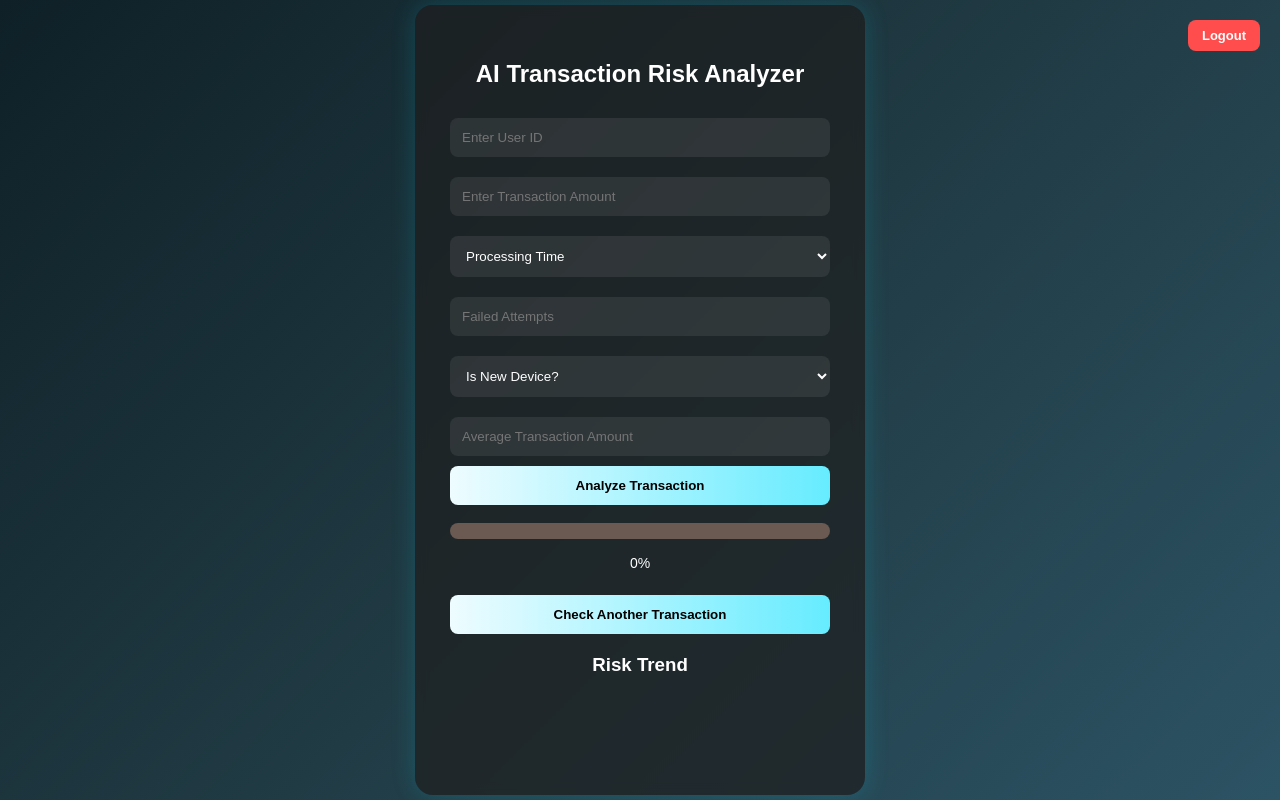
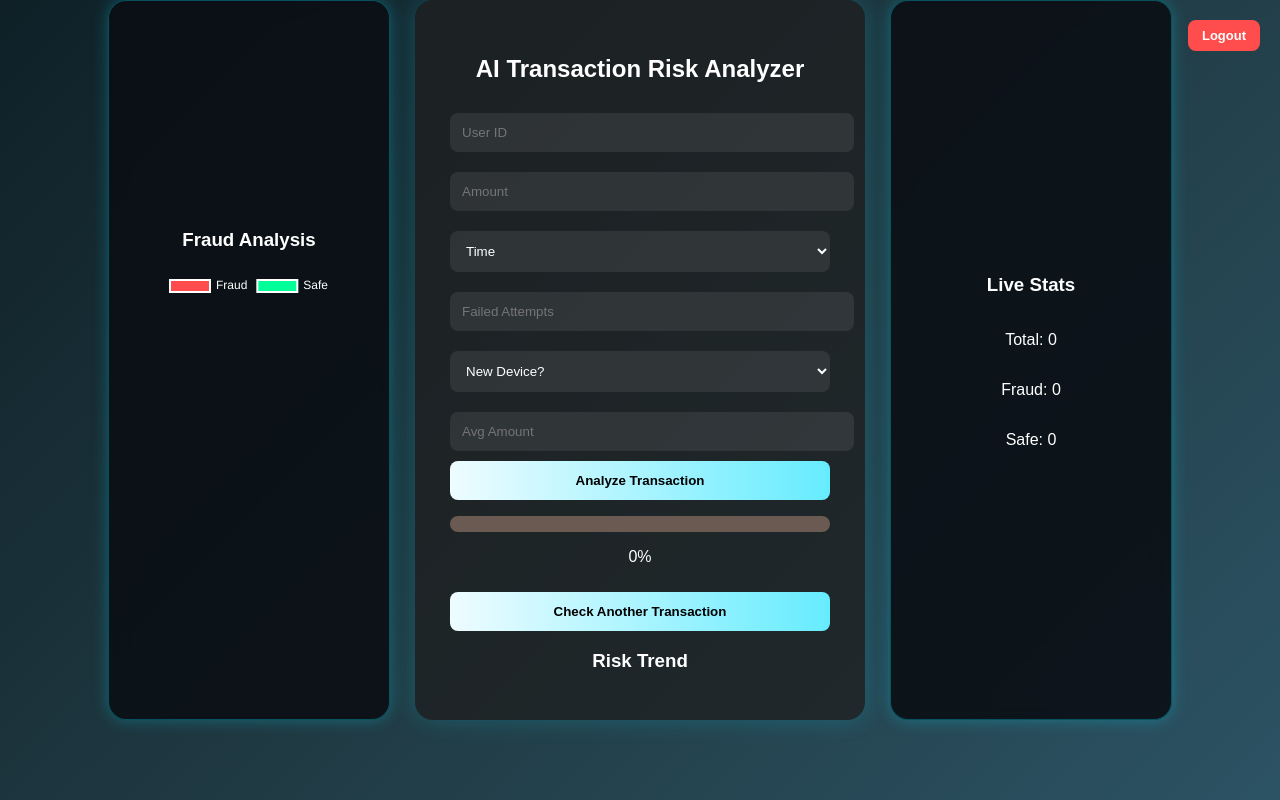
Before and after one commit to ut37/risksense-ai, a Flask app: page /dashboard in a window 1280 px wide. Run offline with Flask 3, Linux system fonts and the light colour scheme; parts of the project's set-up code (start-up, migrations or seed data) failed here and were passed over.

Commit message:
Updated UI with charts, animations, and fixes

```diff
--- a/app.py
+++ b/app.py
@@ -3,18 +3,32 @@ from model import predict_risk
 
 app = Flask(__name__)
 
+
+
 @app.route('/', methods=['GET', 'POST'])
 def login():
     if request.method == 'POST':
-        if request.form.get('username') == 'admin' and request.form.get('password') == '1234':
-            return redirect('/dashboard')
-        return render_template('login.html', error="Invalid Credentials")
+        username = request.form.get('username')
+        password = request.form.get('password')
+
+        if username == 'admin' and password == '1234':
+            return redirect('/welcome')
+        else:
+            return render_template('login.html', error="Invalid Credentials")
+
     return render_template('login.html')
+
+
+@app.route('/welcome')
+def welcome():
+    return render_template('welcome.html')
+
 
 
 @app.route('/dashboard')
 def dashboard():
     return render_template('index.html', result="", risk=0)
+
 
 
 @app.route('/predict', methods=['POST'])
@@ -27,25 +41,41 @@ def predict():
         is_new_device = int(request.form.get('is_new_device') or 0)
         avg_amount = float(request.form.get('avg_amount') or 0)
 
-        # Time mapping
-        hour = 10 if time_value == "0" else 18 if time_value == "1" else 23
+
+        if time_value == "0":
+            hour = 10
+        elif time_value == "1":
+            hour = 18
+        else:
+            hour = 23
 
         pred, risk = predict_risk(amount, hour, failed_attempts, is_new_device, avg_amount)
 
+
         risk = max(0, min(round(risk * 100, 2), 100))
 
-        result = "⚠ Fraud Detected" if pred == 1 else "✔ Safe Transaction"
+
+        if pred == 1:
+            result = "⚠ Fraud Detected"
+        else:
+            result = "✔ Safe Transaction"
 
         return render_template(
             'index.html',
             result=result,
             risk=risk,
-            userId=user_id
+            userId=user_id,
+            amount=amount,
+            time=time_value,
+            failed_attempts=failed_attempts,
+            is_new_device=is_new_device,
+            avg_amount=avg_amount
         )
 
     except Exception as e:
         return f"Error: {str(e)}"
 
 
+
 if __name__ == '__main__':
     app.run(debug=True)
--- a/templates/index.html
+++ b/templates/index.html
@@ -3,63 +3,72 @@
 <head>
     <title>RiskSense AI</title>
 
-    <!-- 🔥 ADDED: Chart.js -->
     <script src="https://cdn.jsdelivr.net/npm/chart.js"></script>
 
     <style>
-        select {
-            background: rgba(255,255,255,0.08);
-            color: white;
-        }
-
-        select option {
-            background: #1e1e1e;
-            color: white;
-        }
-
-        select option:hover {
-            background: #00e5ff;
-            color: black;
-        }
-
        body {
     font-family: Arial, sans-serif;
     background: linear-gradient(135deg, #0f2027, #203a43, #2c5364);
+    margin: 0;
+    color: white;
+
     display: flex;
     justify-content: center;
-            align-items: center;
-            height: 100vh;
-            margin: 0;
-            color: white;
-            position: relative;
+
+    align-items: flex-start;
+    min-height: 100vh;
+    overflow-y: auto;
 }
 
-        .logout-btn {
-            position: absolute;
-            top: 20px;
-            right: 20px;
-            background: #ff4d4d;
-            color: white;
-            border: none;
-            padding: 8px 14px;
-            border-radius: 8px;
-            cursor: pointer;
-            font-size: 13px;
-            font-weight: bold;
-            width: auto;
+        .layout {
+            display: flex;
+            gap: 25px;
+            align-items: stretch;
+        }
+        html, body {
+    height: auto;
+}
+
+        .side {
+            width: 240px;
+            background: rgba(10, 15, 20, 0.9);
+            backdrop-filter: blur(10px);
+            border-radius: 18px;
+            padding: 20px;
+            text-align: center;
+
+            border: 1px solid rgba(0, 229, 255, 0.3);
+
+            display: flex;
+            flex-direction: column;
+            justify-content: center;
+
+            animation: glowPulse 3s infinite alternate;
+             min-height: 650px;
+}
+
+
+        @keyframes glowPulse {
+            0% {
+                box-shadow: 0 0 10px rgba(0,229,255,0.2);
+            }
+            100% {
+                box-shadow: 0 0 30px rgba(0,229,255,0.5);
+            }
         }
 
         .container {
-            background: rgba(30, 30, 30, 0.70);
-            backdrop-filter: blur(6px);
+            background: rgba(30, 30, 30, 0.75);
             padding: 35px;
             border-radius: 18px;
-            box-shadow: 0 0 25px rgba(0, 229, 255, 0.18);
             width: 380px;
+            height: 650px;
             text-align: center;
-            max-height: 90vh;
-            overflow-y: auto;
+            overflow: hidden;
+             min-height: 650px;
+             box-shadow: 0 0 25px rgba(0, 229, 255, 0.2);
         }
+
 
         input, select {
             width: 100%;
@@ -69,7 +78,11 @@
             background: rgba(255,255,255,0.08);
             color: white;
             border: none;
-            box-sizing: border-box;
+        }
+
+        select option {
+            background: #0b1a20;
+            color: white;
         }
 
         button {
@@ -80,42 +93,33 @@
             border-radius: 8px;
             font-weight: bold;
             cursor: pointer;
-            box-sizing: border-box;
         }
 
-        .secondary-btn {
-            margin-top: 10px;
+        button:hover {
+            transform: scale(1.05);
+            box-shadow: 0 0 15px #00e5ff;
         }
 
-        #status {
-            margin-top: 16px;
-            font-size: 18px;
+        .secondary-btn { margin-top: 10px; }
+
+        .logout-btn {
+            position: absolute;
+            top: 20px;
+            right: 20px;
+            background: #ff4d4d;
+            padding: 8px 14px;
+            border-radius: 8px;
+            border: none;
+            color: white;
+            cursor: pointer;
+            z-index: 1000;
+             width: auto !important;
+    display: inline-block;
+    font-size: 13px;
     font-weight: bold;
+
         }
 
-        .safe {
-            color: #00ff99;
-            font-size: 20px;
-            text-shadow: 0 0 10px rgba(0,255,153,0.8);
-            animation: blinkSafe 1s infinite;
-        }
-
-        .fraud {
-            color: #ff4d4d;
-            font-size: 20px;
-            text-shadow: 0 0 10px rgba(255,77,77,0.8);
-            animation: blinkFraud 1s infinite;
-        }
-
-        @keyframes blinkSafe {
-            0%,100% { opacity: 1; }
-            50% { opacity: 0.4; }
-        }
-
-        @keyframes blinkFraud {
-            0%,100% { opacity: 1; }
-            50% { opacity: 0.2; }
-        }
 
         .progress {
             width: 100%;
@@ -123,21 +127,16 @@
             background: #6a5a52;
             border-radius: 10px;
             margin: 16px auto;
-            overflow: hidden;
-            box-sizing: border-box;
         }
 
         .progress-bar {
             height: 100%;
             width: 0%;
             border-radius: 10px;
-            transition: width 0.8s ease;
         }
 
-        #percent {
-            font-size: 14px;
-            margin-top: 5px;
-        }
+        .safe { color: #00ff99; }
+        .fraud { color: #ff4d4d; }
     </style>
 </head>
 
@@ -145,30 +144,39 @@
 
 <button class="logout-btn" onclick="window.location.href='/'">Logout</button>
 
+<div class="layout">
+
+    <!-- LEFT PANEL -->
+    <div class="side">
+        <h3>Fraud Analysis</h3>
+        <canvas id="pieChart"></canvas>
+    </div>
+
+    <!-- MAIN -->
     <div class="container">
 
         <h2>AI Transaction Risk Analyzer</h2>
 
         <form method="POST" action="/predict">
-        <input name="userId" id="userId" type="text" placeholder="Enter User ID" required>
-        <input name="amount" id="amount" type="number" placeholder="Enter Transaction Amount" required>
+            <input name="userId" required placeholder="User ID">
+            <input name="amount" type="number" required placeholder="Amount">
 
-        <select name="time" id="time" required>
-            <option value="">Processing Time</option>
+            <select name="time" required>
+                <option value="">Time</option>
                 <option value="0">Instant</option>
                 <option value="1">1 sec</option>
                 <option value="2">2 sec</option>
             </select>
 
-        <input name="failed_attempts" id="failed_attempts" type="number" placeholder="Failed Attempts" required>
+            <input name="failed_attempts" type="number" required placeholder="Failed Attempts">
 
-        <select name="is_new_device" id="is_new_device" required>
-            <option value="">Is New Device?</option>
+            <select name="is_new_device" required>
+                <option value="">New Device?</option>
                 <option value="0">No</option>
                 <option value="1">Yes</option>
             </select>
 
-        <input name="avg_amount" id="avg_amount" type="number" placeholder="Average Transaction Amount" required>
+            <input name="avg_amount" type="number" required placeholder="Avg Amount">
 
             <button type="submit">Analyze Transaction</button>
         </form>
@@ -183,125 +191,172 @@
 
         <button class="secondary-btn" onclick="resetForm()">Check Another Transaction</button>
 
-    <!-- 🔥 ADDED GRAPH -->
-    <h3 style="margin-top: 20px;">Risk Trend</h3>
+        <h3>Risk Trend</h3>
         <canvas id="riskChart" height="120"></canvas>
 
-    <div style="margin-top: 25px; text-align: left;">
-        <h3 style="margin-bottom: 12px;">Recent Transactions</h3>
-        <div id="historyBox" style="max-height: 220px; overflow-y: auto;">
-            <p style="opacity: 0.7;">No recent transactions yet.</p>
     </div>
+
+    <!-- RIGHT PANEL -->
+    <div class="side">
+        <h3>Live Stats</h3>
+        <p>Total: <span id="total">0</span></p>
+        <p>Fraud: <span id="frauds">0</span></p>
+        <p>Safe: <span id="safe">0</span></p>
     </div>
 
 </div>
-
 <script>
 let risk = parseFloat('{{ risk|default(0) }}') || 0;
 let result = "{{ result|default('') }}";
-    let userIdFromServer = "{{ userId|default('') }}";
-    let amountFromServer = "{{ amount|default('') }}";
-    let timeFromServer = "{{ time|default('') }}";
-    let failedAttemptsFromServer = "{{ failed_attempts|default('') }}";
-    let isNewDeviceFromServer = "{{ is_new_device|default('') }}";
-    let avgAmountFromServer = "{{ avg_amount|default('') }}";
 
 let status = document.getElementById("status");
 let bar = document.getElementById("bar");
-    let percentText = document.getElementById("percent");
-    let historyBox = document.getElementById("historyBox");
 
-    function getCurrentTime() {
-        return new Date().toLocaleString();
+// ✅ FIX: prevent duplicate counting
+let alreadyProcessed = sessionStorage.getItem("processed");
+
+// 🔥 Animate Stats
+function animateValue(id, start, end, duration) {
+    let range = end - start;
+    if(range === 0) return;
+
+    let current = start;
+    let increment = end > start ? 1 : -1;
+    let stepTime = Math.abs(Math.floor(duration / range));
+
+    let timer = setInterval(function () {
+        current += increment;
+        document.getElementById(id).innerText = current;
+        if (current == end) clearInterval(timer);
+    }, stepTime);
 }
 
-    function getProcessingTimeText(v){ return v=="0"?"Instant":v=="1"?"1 sec":v=="2"?"2 sec":"N/A"; }
-    function getNewDeviceText(v){ return v=="1"?"Yes":v=="0"?"No":"N/A"; }
+function loadStats(){
+    let total = parseInt(localStorage.getItem("total")) || 0;
+    let frauds = parseInt(localStorage.getItem("frauds")) || 0;
+    let safe = parseInt(localStorage.getItem("safe")) || 0;
 
-    function saveTransaction(userId, amount, timeText, resultText, riskValue, failedAttempts, isNewDevice, avgAmount) {
-        let t = JSON.parse(localStorage.getItem("recentTransactions")) || [];
-
-        t.unshift({userId,amount,processingTime:timeText,result:resultText,risk:riskValue,failedAttempts,isNewDevice,avgAmount,timestamp:getCurrentTime()});
-        if(t.length>5) t=t.slice(0,5);
-
-        localStorage.setItem("recentTransactions", JSON.stringify(t));
+    animateValue("total", 0, total, 500);
+    animateValue("frauds", 0, frauds, 500);
+    animateValue("safe", 0, safe, 500);
 }
 
-    function renderTransactions() {
-        let t = JSON.parse(localStorage.getItem("recentTransactions")) || [];
+// 🔥 Update Stats
+function updateStats(result){
+    let total = parseInt(localStorage.getItem("total")) || 0;
+    let frauds = parseInt(localStorage.getItem("frauds")) || 0;
+    let safe = parseInt(localStorage.getItem("safe")) || 0;
 
-        if (!t.length) {
-            historyBox.innerHTML = '<p style="opacity:0.7;">No recent transactions yet.</p>';
-            return;
+    total++;
+    if(result.includes("Fraud")) frauds++;
+    else safe++;
+
+    localStorage.setItem("total", total);
+    localStorage.setItem("frauds", frauds);
+    localStorage.setItem("safe", safe);
+
+    loadStats();
+    drawPie(frauds, safe);
 }
 
-        historyBox.innerHTML = "";
+// 🔥 PIE
+function drawPie(fraud, safe){
+    let ctx = document.getElementById("pieChart").getContext("2d");
 
-        t.forEach(txn=>{
-            let color = txn.result.includes("Fraud")?"#ff4d4d":"#00ff99";
+    if(window.pie) window.pie.destroy();
 
-            historyBox.innerHTML += `
-            <div style="background:rgba(255,255,255,0.06);border-radius:10px;padding:10px;margin-bottom:10px;font-size:13px;">
-            <div><b>User ID:</b> ${txn.userId}</div>
-            <div><b>Amount:</b> ₹${txn.amount}</div>
-            <div><b>Risk:</b> ${txn.risk}%</div>
-            <div><b>Status:</b> <span style="color:${color};font-weight:bold;">${txn.result}</span></div>
-            </div>`;
+    window.pie = new Chart(ctx,{
+        type:"doughnut",
+        data:{
+            labels:["Fraud","Safe"],
+            datasets:[{
+                data:[fraud,safe],
+                backgroundColor:["#ff4d4d","#00ff99"]
+            }]
+        },
+        options:{
+            plugins:{
+                legend:{labels:{color:"white"}}
+            }
+        }
     });
 }
 
-    // 🔥 CHART
-    function drawChart(){
-        let t = JSON.parse(localStorage.getItem("recentTransactions")) || [];
-        if(!t.length) return;
+// 🔥 LINE GRAPH
+function drawLine(){
+    let arr = JSON.parse(localStorage.getItem("riskData")) || [];
+    if(!arr.length) return;
 
-        let ctx = document.getElementById("riskChart").getContext("2d");
+    let ctx=document.getElementById("riskChart").getContext("2d");
 
-        if(window.chart) window.chart.destroy();
+    if(window.line) window.line.destroy();
 
-        window.chart = new Chart(ctx,{
+    window.line=new Chart(ctx,{
         type:"line",
         data:{
-                labels:t.map((_,i)=>"T"+(i+1)).reverse(),
+            labels:arr.map((_,i)=>"T"+(i+1)),
             datasets:[{
-                    data:t.map(x=>x.risk).reverse(),
+                label:"Risk %",
+                data:arr,
                 borderColor:"#00e5ff",
-                    backgroundColor:"rgba(0,229,255,0.1)",
-                    fill:true
+                backgroundColor:"rgba(0,229,255,0.2)",
+                fill:true,
+                tension:0.4
             }]
         },
-            options:{plugins:{legend:{display:false}}}
+        options:{
+            plugins:{ legend:{display:false} }
+        }
     });
 }
 
-    if (result !== "") {
-        status.innerText = result;
+// 🔥 RESULT
+if(result !== "" && !alreadyProcessed){
 
-        if (result.includes("Fraud")) {
-            status.className = "fraud";
-            bar.style.background = "#ff4d4d";
+    status.innerText=result;
 
-            // 🚨 ALERT
-            setTimeout(()=>alert("🚨 FRAUD DETECTED!"),300);
-
+    if(result.includes("Fraud")){
+        status.className="fraud";
+        bar.style.background="#ff4d4d";
+        setTimeout(()=>alert("🚨 Fraud Detected!"),300);
     } else {
-            status.className = "safe";
-            bar.style.background = "#00ff99";
+        status.className="safe";
+        bar.style.background="#00ff99";
     }
 
-        bar.style.width = risk + "%";
-        percentText.innerText = "Risk Score: " + risk + "%";
+    // Animated bar
+    let i=0;
+    let interval=setInterval(()=>{
+        if(i>=risk){
+            clearInterval(interval);
+        } else {
+            i++;
+            bar.style.width=i+"%";
+            document.getElementById("percent").innerText="Risk Score: "+i+"%";
+        }
+    },10);
 
-        saveTransaction(userIdFromServer,amountFromServer,getProcessingTimeText(timeFromServer),result,risk,failedAttemptsFromServer,getNewDeviceText(isNewDeviceFromServer),avgAmountFromServer);
+    let arr = JSON.parse(localStorage.getItem("riskData")) || [];
+    arr.push(risk);
+    localStorage.setItem("riskData", JSON.stringify(arr));
+
+    updateStats(result);
+
+    // ✅ mark processed
+    sessionStorage.setItem("processed","true");
 }
 
-    function resetForm() {
-        window.location.href = "/dashboard";
+function resetForm(){
+    sessionStorage.removeItem("processed"); // ✅ reset fix
+    window.location.href="/dashboard";
 }
 
-    renderTransactions();
-    drawChart();
+loadStats();
+drawLine();
+drawPie(
+    parseInt(localStorage.getItem("frauds"))||0,
+    parseInt(localStorage.getItem("safe"))||0
+);
 </script>
-
 </body>
 </html>
--- a/templates/welcome.html
+++ b/templates/welcome.html
@@ -12,7 +12,7 @@
             justify-content: center;
             align-items: center;
 
-            /* Slight dark premium gradient */
+
             background: linear-gradient(135deg, #0a0f1c, #111827, #0f2027);
 
             font-family: 'Segoe UI', sans-serif;
@@ -73,7 +73,7 @@
 </div>
 
 <script>
-    // redirect after 3 seconds
+
     setTimeout(function () {
         window.location.href = "/dashboard";
     }, 3000);
```
Lines whose indentation alone changed are shown as unchanged.
